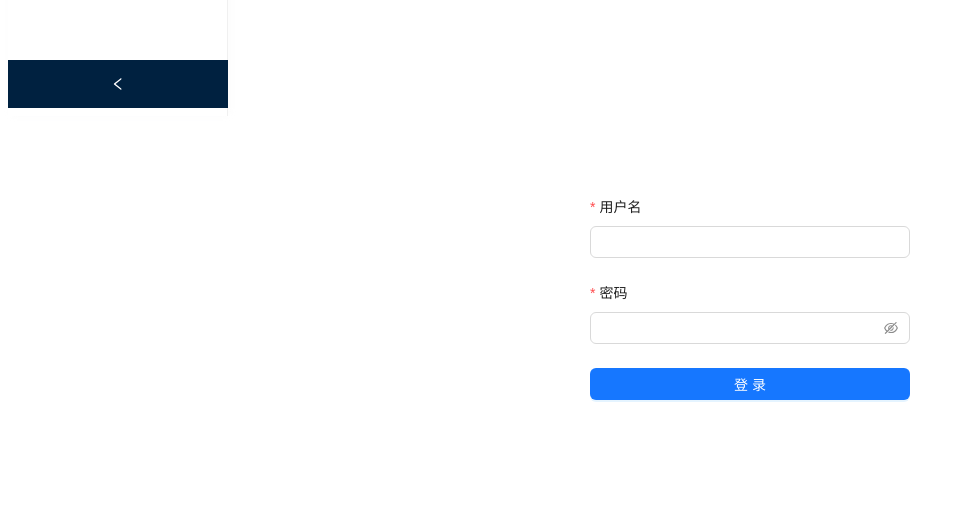
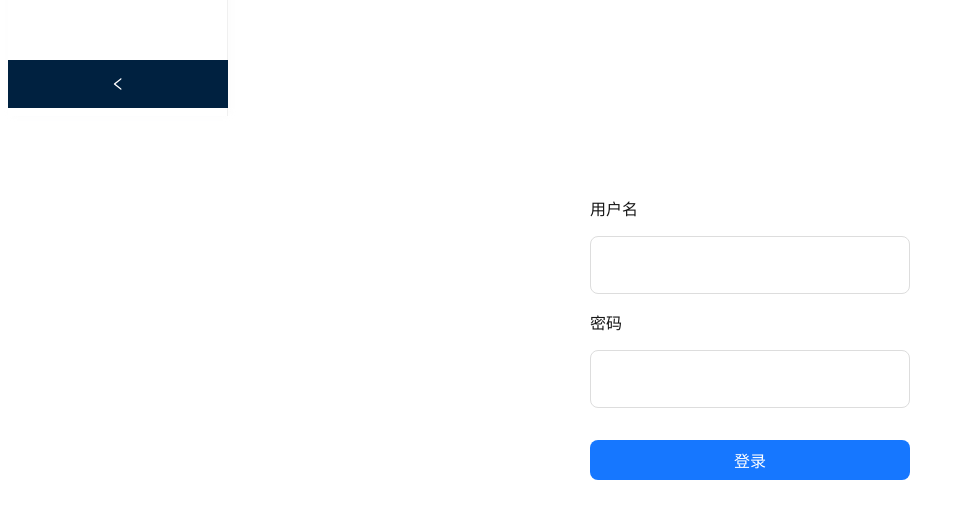
Before and after one commit to qiongqiongyuren/erp2.0, a Next.js app: page /admin/login in a window 1280 px wide. Shown: the part 692-1210 px from the top of the page, without its empty margins (0-965 px from the left). Built offline with nearby package versions, Linux system fonts and the light colour scheme.

Commit message:
更新了功能 彻底疯狂

```diff
--- a/app/admin/login/page.tsx
+++ b/app/admin/login/page.tsx
@@ -1,33 +1,37 @@
 "use client";
 import { useState } from "react";
-import { Form, Input, Button, Card, message } from "antd";
+import { message } from "antd";
 import { useRouter } from "next/navigation";
 
 export default function AdminLogin() {
+  const [username, setUsername] = useState("");
+  const [password, setPassword] = useState("");
   const [loading, setLoading] = useState(false);
   const router = useRouter();
 
-  const onFinish = async (values: any) => {
+  const handleSubmit = async () => {
+    if (!username || !password) {
+      message.error("请输入用户名和密码");
+      return;
+    }
     setLoading(true);
     try {
       const res = await fetch("/api/login", {
         method: "POST",
         headers: { "Content-Type": "application/json" },
-        body: JSON.stringify(values),
+        body: JSON.stringify({ username, password }),
       });
       const data = await res.json();
       if (data.success) {
-        // 兼容 role 字段在 data.role 或 data.user.role
         const role = data.role || (data.user && data.user.role) || "manager";
         message.success("登录成功");
         if (typeof window !== "undefined") {
           localStorage.setItem("erp_admin_login", "1");
           localStorage.setItem("erp_admin_role", role);
         }
-        // 动态跳转首页，超级管理员跳转 /admin/dashboard，admin跳转 /admin/products，manager跳转 /admin/orders
-        if (role === 'root') {
+        if (role === "root") {
           router.replace("/admin/dashboard");
-        } else if (role === 'admin') {
+        } else if (role === "admin") {
           router.replace("/admin/products");
         } else {
           router.replace("/admin/orders");
@@ -40,30 +44,37 @@ export default function AdminLogin() {
     }
   };
 
-  const onFinishFailed = (errorInfo: any) => {
-    // 直接弹窗显示校验失败信息
-    message.error(
-      errorInfo.errorFields && errorInfo.errorFields.length > 0
-        ? errorInfo.errorFields.map((f:any) => f.errors.join(', ')).join(' | ')
-        : '表单校验失败');
-  };
-
   return (
     <div>
-      <Form
-        layout="vertical"
-        onFinish={onFinish}
-        onFinishFailed={onFinishFailed}
+      <form
+        style={{ maxWidth: 320, margin: '80px auto', display: 'flex', flexDirection: 'column', gap: 16 }}
+        onSubmit={e => { e.preventDefault(); handleSubmit(); }}
         autoComplete="off"
-        initialValues={{}}
-        style={{ maxWidth: 320, margin: '80px auto' }}
       >
-        <Form.Item name="username" label="用户名" rules={[{ required: true, message: "请输入用户名" }]}> <Input autoComplete="username" /> </Form.Item>
-        <Form.Item name="password" label="密码" rules={[{ required: true, message: "请输入密码" }]}> <Input.Password autoComplete="current-password" /> </Form.Item>
-        <Form.Item>
-          <Button type="primary" htmlType="submit" loading={loading} block>登录</Button>
-        </Form.Item>
-      </Form>
+        <label>用户名</label>
+        <input
+          type="text"
+          value={username}
+          onChange={e => setUsername(e.target.value)}
+          autoComplete="username"
+          style={{ height: 40, borderRadius: 8, border: '1px solid #ddd', padding: 8, fontSize: 16 }}
+        />
+        <label>密码</label>
+        <input
+          type="password"
+          value={password}
+          onChange={e => setPassword(e.target.value)}
+          autoComplete="current-password"
+          style={{ height: 40, borderRadius: 8, border: '1px solid #ddd', padding: 8, fontSize: 16 }}
+        />
+        <button
+          type="submit"
+          disabled={loading}
+          style={{ height: 40, borderRadius: 8, background: '#1677ff', color: '#fff', fontSize: 16, border: 'none', marginTop: 16 }}
+        >
+          {loading ? '登录中...' : '登录'}
+        </button>
+      </form>
     </div>
   );
 }
```
